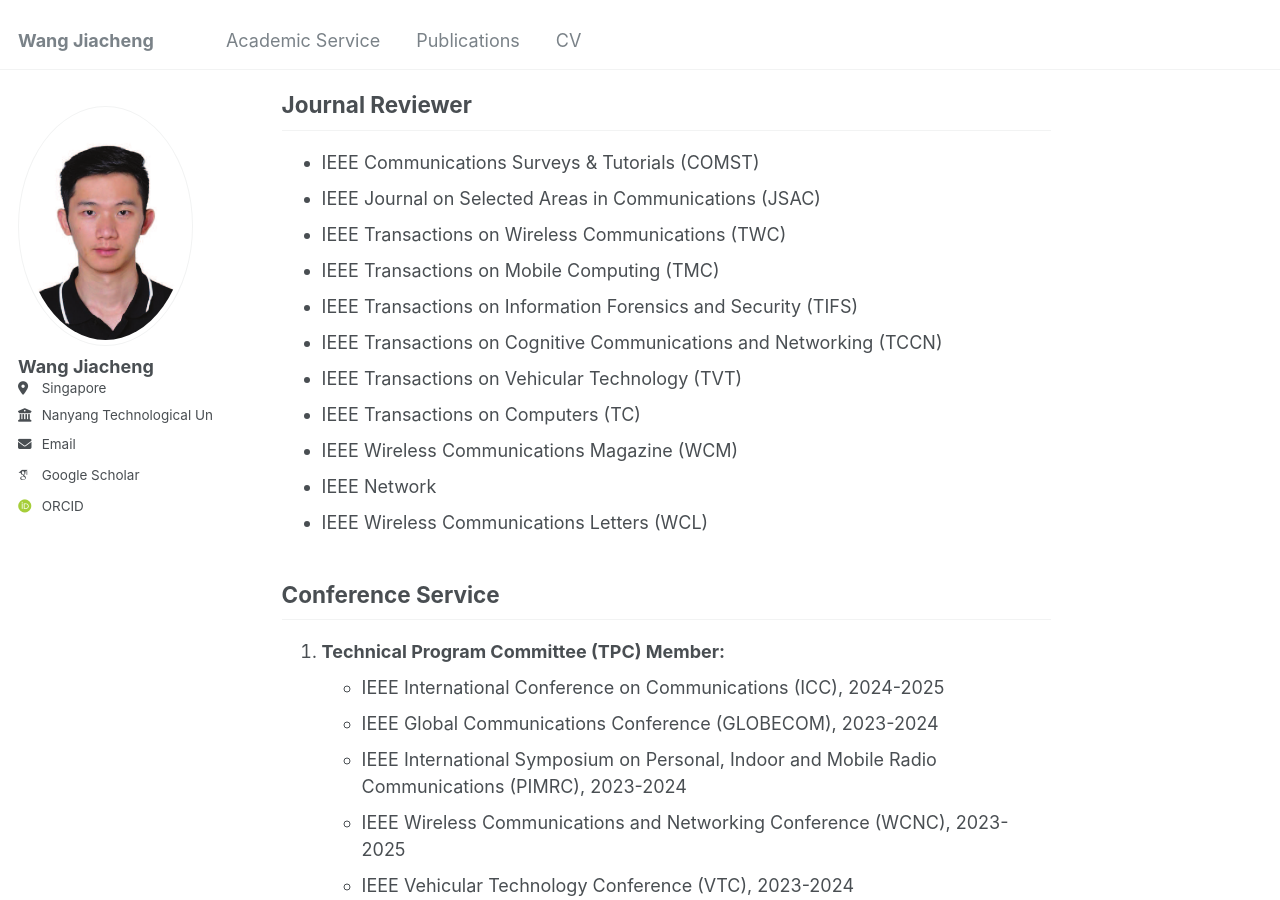
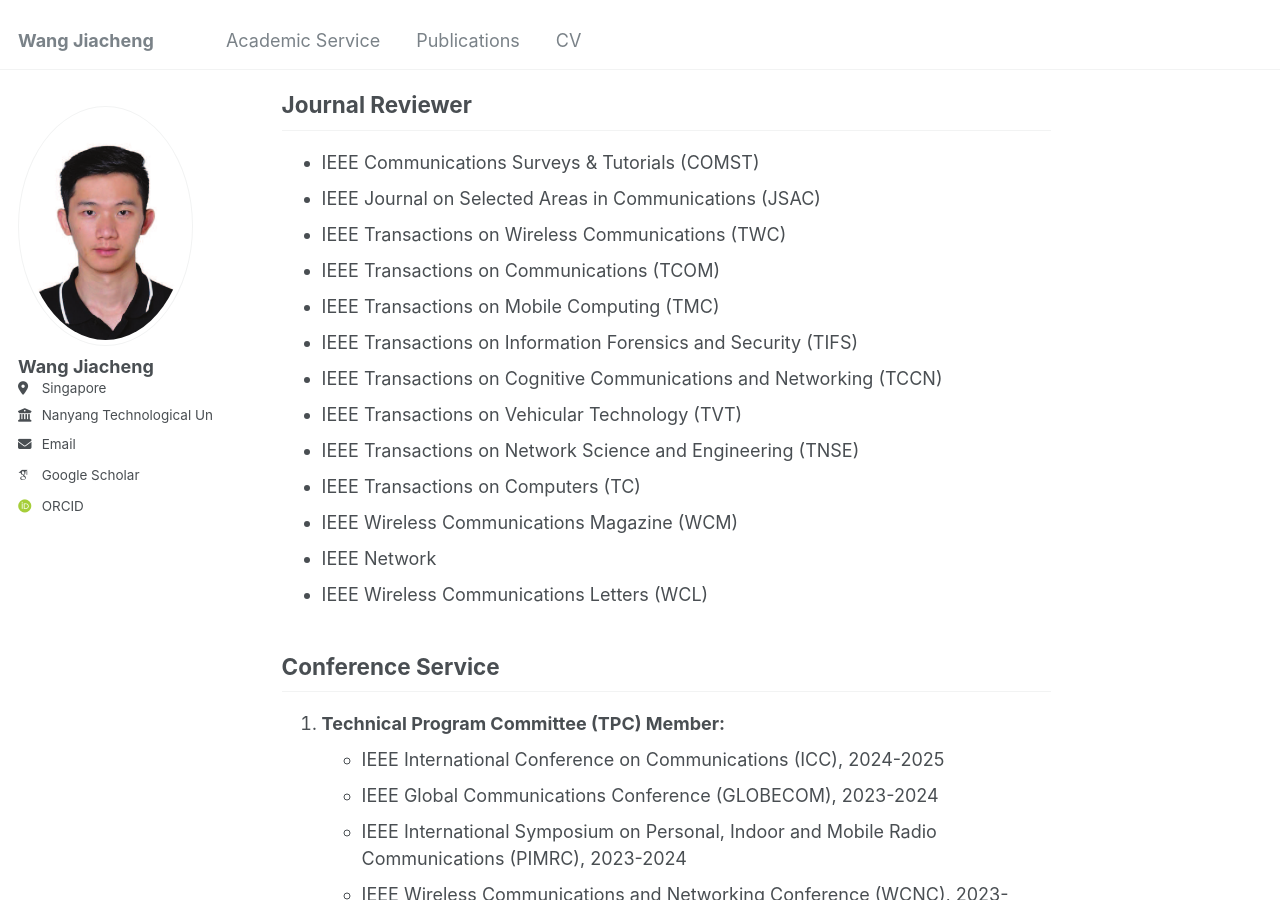
Before and after one commit to W-JiaCheng/W-JiaCheng.github.io, a Jekyll site: the page built from _pages/non-menu-page.md, in a window 1280 px wide and 900 px high, scrolled down 708 px. Built offline with Jekyll 4.4.1, drawn with Linux system fonts in a browser that asks for light colours; some web fonts are replaced.

Commit message:
Update non-menu-page.md

```diff
--- a/_pages/non-menu-page.md
+++ b/_pages/non-menu-page.md
@@ -23,10 +23,12 @@ redirect_from:
 * IEEE Communications Surveys & Tutorials (COMST)
 * IEEE Journal on Selected Areas in Communications (JSAC)
 * IEEE Transactions on Wireless Communications (TWC)
+* IEEE Transactions on Communications (TCOM)
 * IEEE Transactions on Mobile Computing (TMC)
 * IEEE Transactions on Information Forensics and Security (TIFS)
 * IEEE Transactions on Cognitive Communications and Networking (TCCN)
 * IEEE Transactions on Vehicular Technology (TVT)
+* IEEE Transactions on Network Science and Engineering (TNSE)
 * IEEE Transactions on Computers (TC)
 * IEEE Wireless Communications Magazine (WCM)
 * IEEE Network
```
